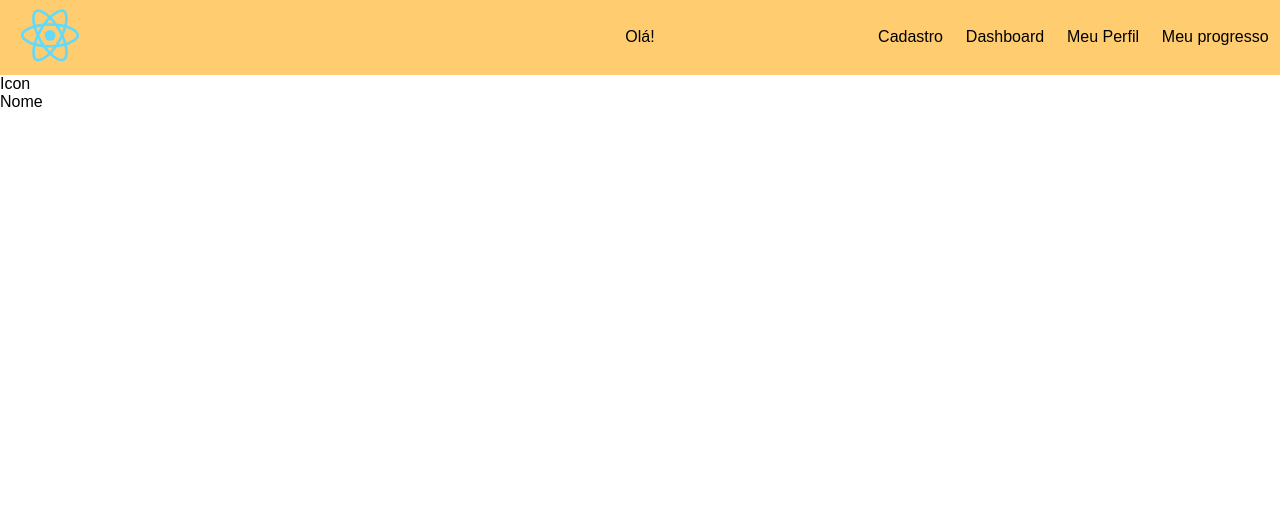
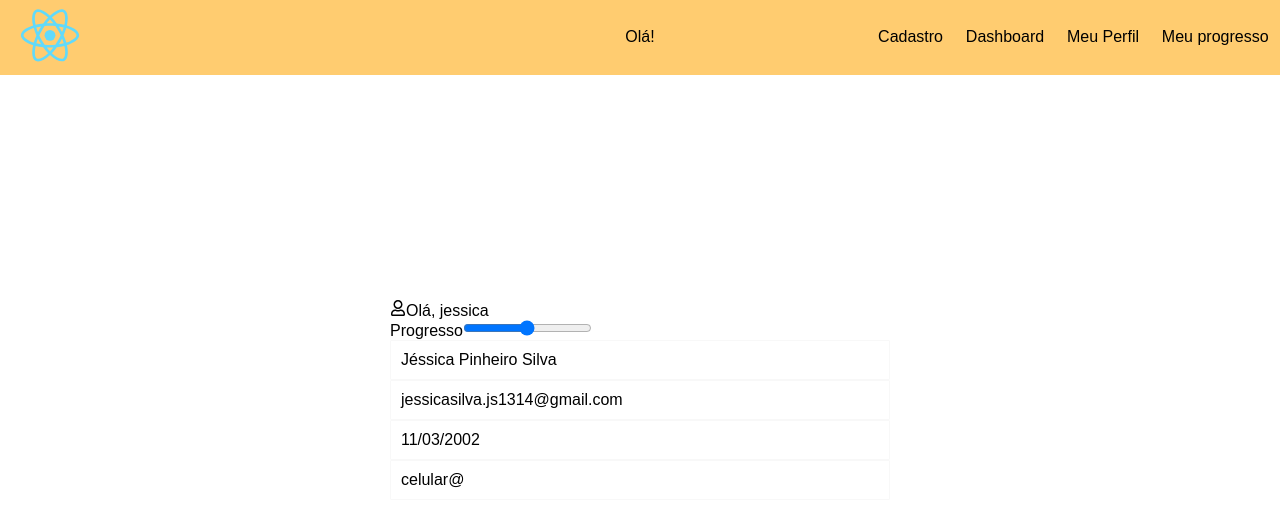
Before and after one commit to jessicapinheiro-s/meu-app-do-react-ativ-exte, a React (Create React App) app: page /meuPerfil in a window 1280 px wide. Shown: the top 526 px of the page. Built offline with nearby package versions, Linux system fonts and the light colour scheme.

Commit message:
criando conteúdo da page meu perfil

```diff
--- a/package.json
+++ b/package.json
@@ -11,8 +11,10 @@
     "@types/react": "^18.2.37",
     "@types/react-dom": "^18.2.15",
     "@types/react-router-dom": "^5.3.3",
+    "boxicons": "^2.1.4",
     "react": "^18.2.0",
     "react-dom": "^18.2.0",
+    "react-icons": "^4.12.0",
     "react-router-dom": "^6.18.0",
     "react-scripts": "5.0.1",
     "typescript": "^4.9.5",
--- a/src/App.tsx
+++ b/src/App.tsx
@@ -13,7 +13,7 @@ function App() {
     <Routes>
       <Route path='/' element={<Cadastro/>} />
       <Route path='/dashboard' element={<Dashboard/>} />
-      <Route path='/meuPerfil' element={<MeuPerfil/>} />
+      <Route path='/meuPerfil' element={<MeuPerfil nome = 'jessica'/>} />
       <Route path='/meuProgresso' element={<MeuProgresso/>} />
     </Routes>
   );
--- a/src/Pages/dashboard.tsx
+++ b/src/Pages/dashboard.tsx
@@ -1,6 +1,6 @@
 import { Link } from 'react-router-dom';
 import MenuHeader from '../components/header/header';
-import React from "react"
+import React from "react";
 
 export default function Dashboard (){
     return(
@@ -12,6 +12,7 @@ export default function Dashboard (){
                 </div>
                 <div>
                     <span>Progresso</span>
+                    <input type="range" />
                 </div>
             </div>
         </div>
--- a/src/Pages/meuPerfil.tsx
+++ b/src/Pages/meuPerfil.tsx
@@ -1,21 +1,41 @@
 import { Link } from 'react-router-dom';
 import MenuHeader from '../components/header/header';
-import React from "react"
+import React from "react";
+import { FaRegUser  } from "react-icons/fa";
+import Li from '../components/lista-item/li';
+interface MeuPerfilProps {
+    nome: string;
+}
 
-
-
-export default function MeuPerfil (){
-    return(
+export default function MeuPerfil(props: MeuPerfilProps) {
+    return (
         <div>
-            <MenuHeader/>
+            <MenuHeader />
             <div className='container-meu-perfil'>
                 <div>
-                    <span>Icon</span>
+                    <span>
+                        <FaRegUser/>
+                    </span>
+                    <span>Olá, {props.nome}</span>
                 </div>
-                <div>
-                    <ul>
-                        <li>Nome</li>
-                    </ul>
+                <div className='info'>
+                    <div>
+                        <span>Progresso</span>
+                        <input
+                        min="0"
+                        max="100"
+                        step="1"
+                        type="range"
+                        readOnly/>
+                    </div>
+                    <div className='Info-List'>
+                        <ul>
+                            <Li title='Jéssica Pinheiro Silva'/>
+                            <Li title='jessicasilva.js1314@gmail.com'/>
+                            <Li title='11/03/2002'/>
+                            <Li title='celular@'/>
+                        </ul>
+                    </div>
                 </div>
             </div>
         </div>
--- a/src/components/input/inputTxt.tsx
+++ b/src/components/input/inputTxt.tsx
@@ -5,7 +5,7 @@ interface inputTxtProps{
     placeholder:string;
 }
 
-function inputTexto(props: inputTxtProps) {
+export default function InputTexto(props: inputTxtProps) {
     return (
         <input type="text" placeholder={ props.placeholder} required />
     )
--- /dev/null
+++ b/src/components/lista-item/li.tsx
@@ -0,0 +1,13 @@
+import React from 'react';
+import '../../styles/style.css';
+
+interface liProps{
+    title:string;
+}
+
+export default function Li(props: liProps) {
+    return (
+    <li>{props.title}</li>
+
+    )
+}
--- a/src/styles/abstract/_mixins.scss
+++ b/src/styles/abstract/_mixins.scss
@@ -3,3 +3,9 @@
     justify-content: space-around;
     align-items: center;
 }
+@mixin alinhamentoMeioPosition{
+    position: absolute;
+    top: 50%;
+    left: 50%;
+    transform: translate(-50%, -50%);
+}
--- a/src/styles/components/_cadastro.scss
+++ b/src/styles/components/_cadastro.scss
@@ -15,10 +15,7 @@ body {
     background-color: white;
     border-radius: 10px;
     padding: 40px;
-    position: absolute;
-    top: 50%;
-    left: 50%;
-    transform: translate(-50%, -50%);
+    @include alinhamentoMeioPosition;
 
     .logo-cadastro {
         text-align: center;
--- /dev/null
+++ b/src/styles/components/_dashboard.scss
@@ -0,0 +1,2 @@
+@import '../abstract/mixins';
+@import '../abstract/variaves';
--- /dev/null
+++ b/src/styles/components/_meuPerfil.scss
@@ -0,0 +1,17 @@
+@import '../abstract/mixins';
+@import '../abstract/variaves';
+
+.container-meu-perfil{
+    width: 500px;
+    @include alinhamentoMeioPosition;
+    .Info-List{
+        ul{
+            li{
+                list-style: none;
+                border: 1px solid $cor-borda;
+                border-radius: 1px;
+                padding:10px;
+            }
+        }
+    }
+}
--- a/src/styles/style.css
+++ b/src/styles/style.css
@@ -100,6 +100,20 @@ body {
   text-decoration: none;
 }
 
+.container-meu-perfil {
+  width: 500px;
+  position: absolute;
+  top: 50%;
+  left: 50%;
+  transform: translate(-50%, -50%);
+}
+.container-meu-perfil .Info-List ul li {
+  list-style: none;
+  border: 1px solid rgba(245, 245, 245, 0.6588235294);
+  border-radius: 1px;
+  padding: 10px;
+}
+
 * {
   margin: 0;
   padding: 0;
--- a/src/styles/style.scss
+++ b/src/styles/style.scss
@@ -1,6 +1,8 @@
 @import './abstract/variaves';
 @import './components/header';
 @import './components/cadastro';
+@import './components/dashboard';
+@import './components/meuPerfil';
 
 
 *{
```
Also changed, not shown: 2 other files (tests, documents, lock files or other folders).
